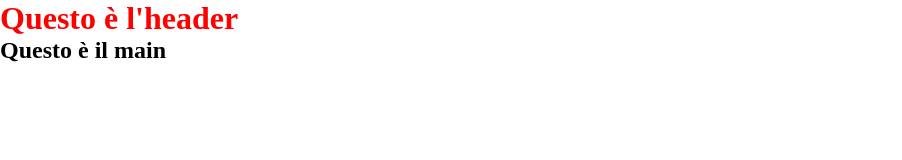
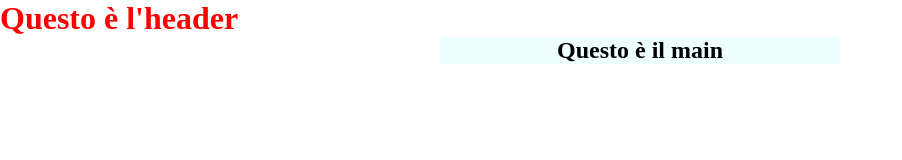
Before and after one commit to NicoloCasagrande/repo-prova, a plain HTML site: page index.html in a window 1280 px wide. Shown: the whole page, without its empty margins (0-902 px from the left). Drawn offline with Linux system fonts and the light colour scheme.

Commit message:
Aggiunte modifiche main

```diff
--- a/style.css
+++ b/style.css
@@ -6,3 +6,10 @@
 h1{
   color: red;
 }
+/* MAIN */
+.main_container{
+  margin: auto;
+  text-align: center;
+  width: 400px;
+  background-color: azure;
+}
```
